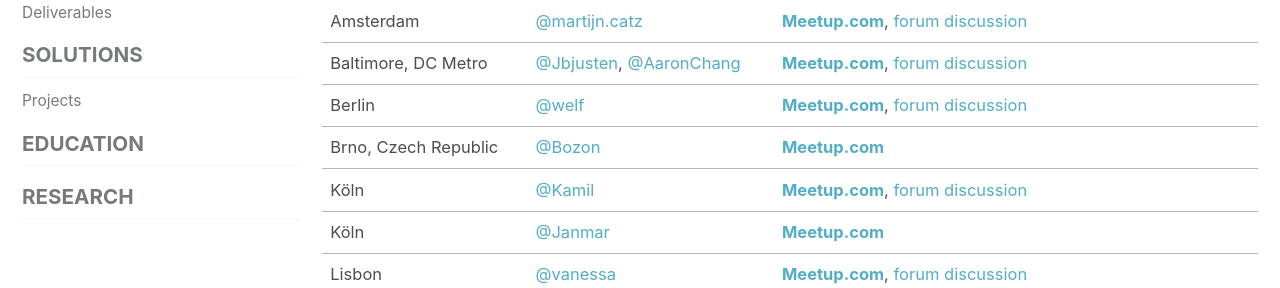
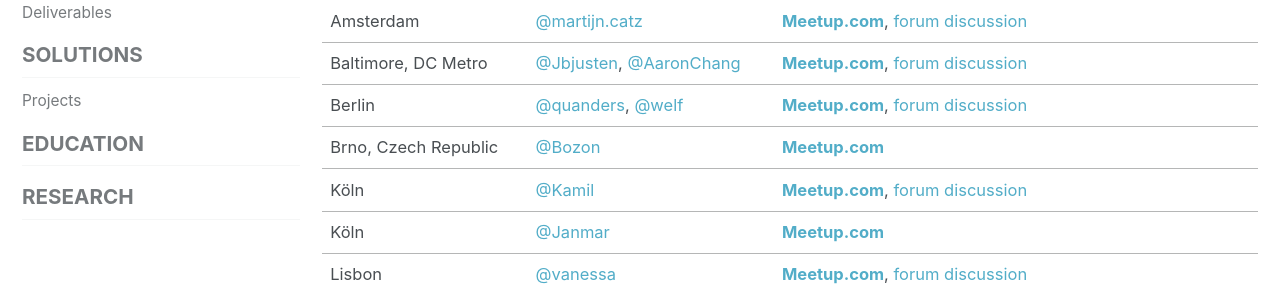
Before and after one commit to humanetech-community/community-hub, a Jekyll site: the page built from _activities/00-activities-root/03-meetup-chapters.md, in a window 1280 px wide and 900 px high. Shown: the part 338-626 px from the top of the window. Built offline with Jekyll 4.4.1, drawn with Linux system fonts in a browser that asks for light colours; cached includes are drawn as plain includes; nearby versions of some CDN libraries.

Commit message:
Add user @quanders to Berlin meetup

```diff
--- a/_activities/00-activities-root/03-meetup-chapters.md
+++ b/_activities/00-activities-root/03-meetup-chapters.md
@@ -15,7 +15,7 @@ custom_pagination:
 | :--- | :--- | :--- |
 | Amsterdam | [@martijn.catz](https://community.humanetech.com/u/martijn.catz/summary) |  [**Meetup.com**](https://www.meetup.com/HumaneTech-AMS/), [forum discussion](https://community.humanetech.com/t/amsterdam-chapter-meetups/1100) |
 | Baltimore, DC Metro | [@Jbjusten](https://community.humanetech.com/u/Jbjusten/summary), [@AaronChang](https://community.humanetech.com/u/AaronChang/summary) | [**Meetup.com**](https://www.meetup.com/Montgomery-County-Humane-Technology-Meetup/), [forum discussion](https://community.humanetech.com/t/baltimore-dc-metro-meetups/522/13) |
-| Berlin | [@welf](https://community.humanetech.com/u/welf/summary) | [**Meetup.com**](https://www.meetup.com/Humane-Technology/), [forum discussion](https://community.humanetech.com/t/humane-tech-meetup-berlin-1/4143) |
+| Berlin | [@quanders](https://community.humanetech.com/u/quanders/summary), [@welf](https://community.humanetech.com/u/welf/summary) | [**Meetup.com**](https://www.meetup.com/Humane-Technology/), [forum discussion](https://community.humanetech.com/t/humane-tech-meetup-berlin-1/4143) |
 | Brno, Czech Republic | [@Bozon](https://community.humanetech.com/u/bozon/summary) | [**Meetup.com**](https://www.meetup.com/Humane-Tech-Brno/) |
 | Köln | [@Kamil](https://community.humanetech.com/u/Kamil/summary) | [**Meetup.com**](https://www.meetup.com/Humane-Tech-Rheinland/), [forum discussion](https://community.humanetech.com/t/rhineland-germany-cologne-dusseldorf-bonn-aachen-chapter/1067) |
 | Köln | [@Janmar](https://community.humanetech.com/u/Janmar/summary) | [**Meetup.com**](https://www.meetup.com/humane-tech-nrw/) |
```
